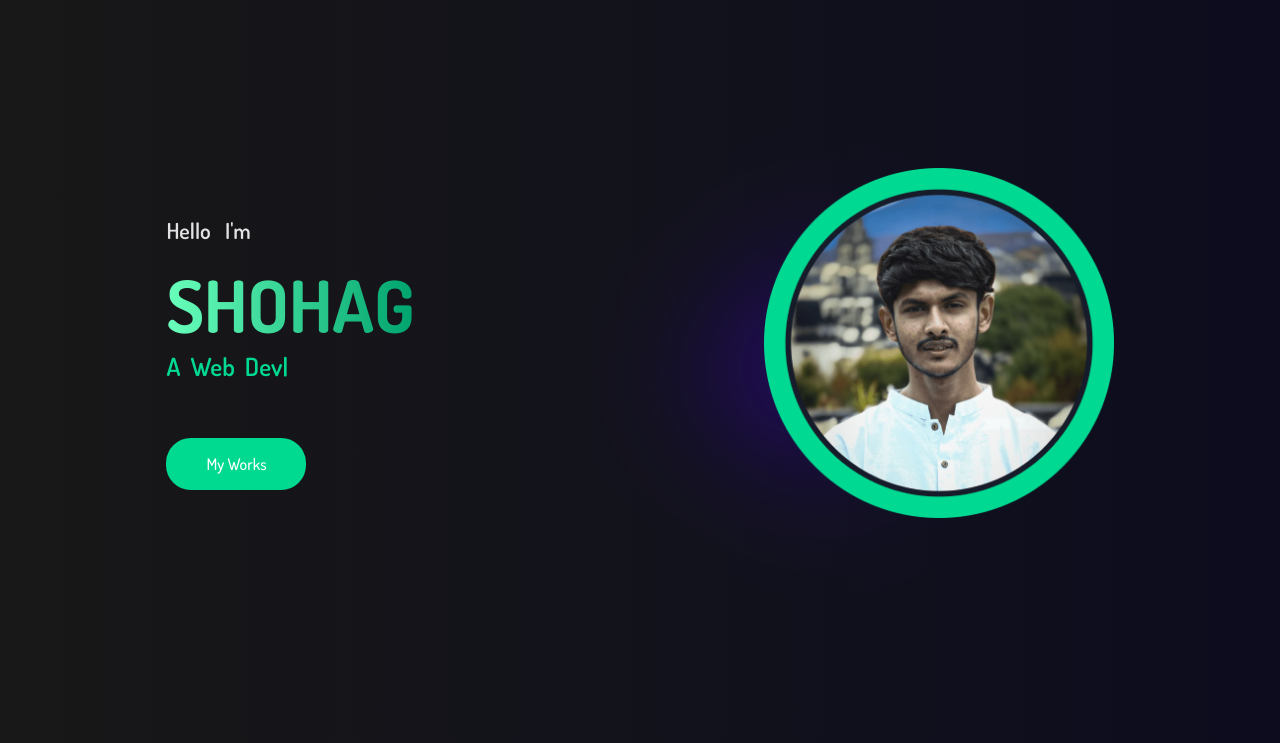
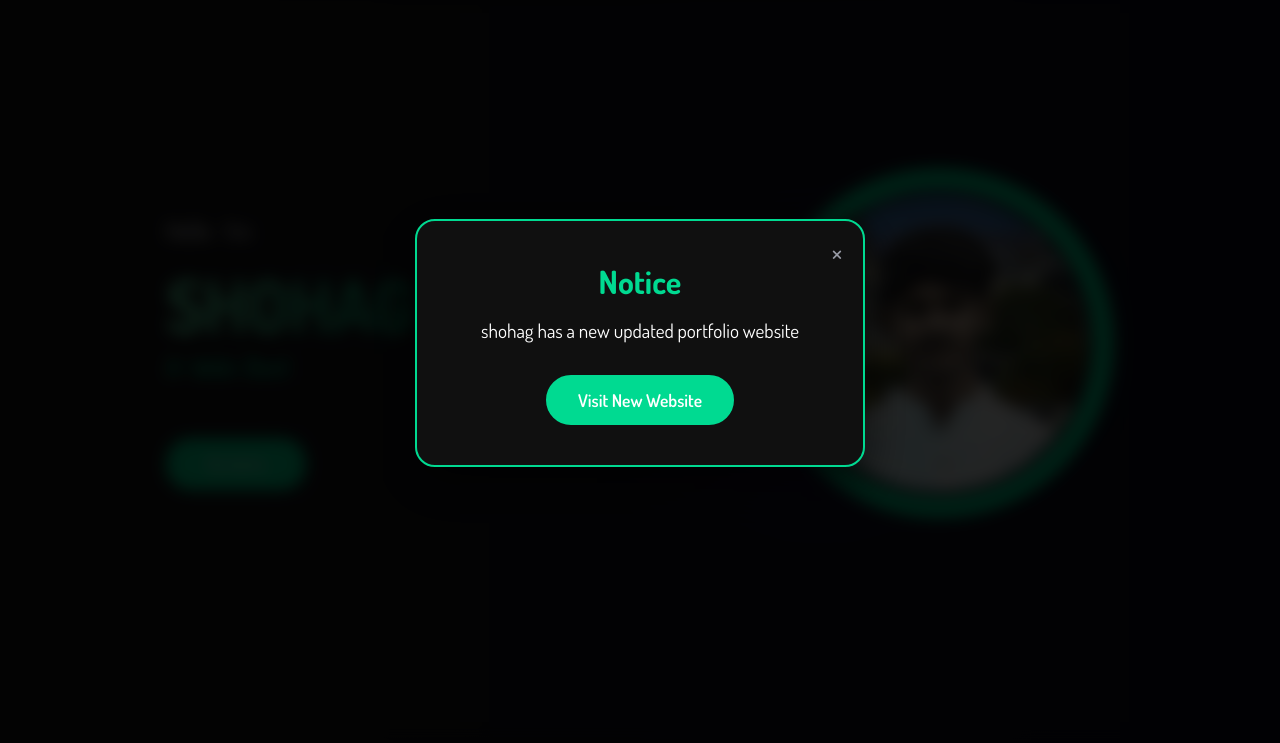
Before and after one commit to shohag989/Portfolio-web, a plain HTML site: page index.html in a window 1280 px wide. Shown: the part 57-800 px from the top of the page. Drawn offline with nearby package versions, Linux system fonts and the light colour scheme.

Commit message:
Add new portfolio popup with styles and functionality

```diff
--- a/css/style.css
+++ b/css/style.css
@@ -897,3 +897,94 @@ span {
     text-decoration: none;
     cursor: pointer;
 }
+
+/* New Portfolio Popup Styles */
+.popup-overlay {
+    position: fixed;
+    top: 0;
+    left: 0;
+    width: 100%;
+    height: 100%;
+    background: rgba(0, 0, 0, 0.85);
+    display: flex;
+    justify-content: center;
+    align-items: center;
+    z-index: 2000;
+    opacity: 0;
+    visibility: hidden;
+    transition: all 0.5s ease;
+    backdrop-filter: blur(8px);
+}
+
+.popup-overlay.show {
+    opacity: 1;
+    visibility: visible;
+}
+
+.popup-content {
+    background: var(--second-bg-color);
+    padding: 40px 30px;
+    border-radius: 20px;
+    text-align: center;
+    max-width: 450px;
+    width: 90%;
+    position: relative;
+    transform: scale(0.7);
+    transition: all 0.5s cubic-bezier(0.34, 1.56, 0.64, 1);
+    border: 2px solid var(--main-color);
+    box-shadow: 0 15px 50px rgba(0, 0, 0, 0.6);
+}
+
+.popup-overlay.show .popup-content {
+    transform: scale(1);
+}
+
+.popup-content h2 {
+    color: var(--main-color);
+    font-size: 2rem;
+    margin-bottom: 15px;
+    font-weight: 700;
+}
+
+.popup-content p {
+    color: var(--text-color);
+    margin-bottom: 30px;
+    font-size: 1.2rem;
+    line-height: 1.5;
+}
+
+.close-popup {
+    position: absolute;
+    top: 15px;
+    right: 20px;
+    font-size: 30px;
+    color: var(--other-color);
+    cursor: pointer;
+    transition: all 0.3s ease;
+    line-height: 1;
+}
+
+.close-popup:hover {
+    color: var(--main-color);
+    transform: rotate(90deg);
+}
+
+.popup-btn {
+    display: inline-block;
+    padding: 12px 30px;
+    background: var(--main-color);
+    color: var(--text-color);
+    font-size: 1.1rem;
+    font-weight: 600;
+    border: 2px solid var(--main-color);
+    border-radius: 30px;
+    transition: all 0.4s ease;
+    text-decoration: none;
+}
+
+.popup-btn:hover {
+    background: transparent;
+    color: var(--main-color);
+    transform: translateY(-3px);
+    box-shadow: 0 5px 15px rgba(0, 218, 145, 0.3);
+}
--- a/index.html
+++ b/index.html
@@ -183,6 +183,17 @@
         </section>
         <!--// Footer/End //-->
 
+        <!--// New Portfolio Popup/Start //-->
+        <div id="new-portfolio-popup" class="popup-overlay">
+            <div class="popup-content">
+                <span class="close-popup">&times;</span>
+                <h2>Notice</h2>
+                <p>shohag has a new updated portfolio website</p>
+                <a href="https://devshohag.vercel.app/" class="btn popup-btn" target="_blank">Visit New Website</a>
+            </div>
+        </div>
+        <!--// New Portfolio Popup/End //-->
+
         <!--// tYPE/Start -->
         <script src="https://unpkg.com/typed.js@2.0.16/dist/typed.umd.js"></script>
         <!--// tYPE/End -->
--- a/js/script.js
+++ b/js/script.js
@@ -60,6 +60,28 @@ document.addEventListener('DOMContentLoaded', function () {
             }
         });
     }
+
+    // --- New Portfolio Popup Logic ---
+    const popup = document.getElementById('new-portfolio-popup');
+    const closePopup = document.querySelector('.close-popup');
+
+    if (popup) {
+        // Show popup after a short delay for smoother effect
+        setTimeout(() => {
+            popup.classList.add('show');
+        }, 1200);
+
+        closePopup.addEventListener('click', () => {
+            popup.classList.remove('show');
+        });
+
+        // Close when clicking outside the content
+        window.addEventListener('click', (e) => {
+            if (e.target === popup) {
+                popup.classList.remove('show');
+            }
+        });
+    }
 });
 
 const menuIcon = document.querySelector('.menu-icon');
```
